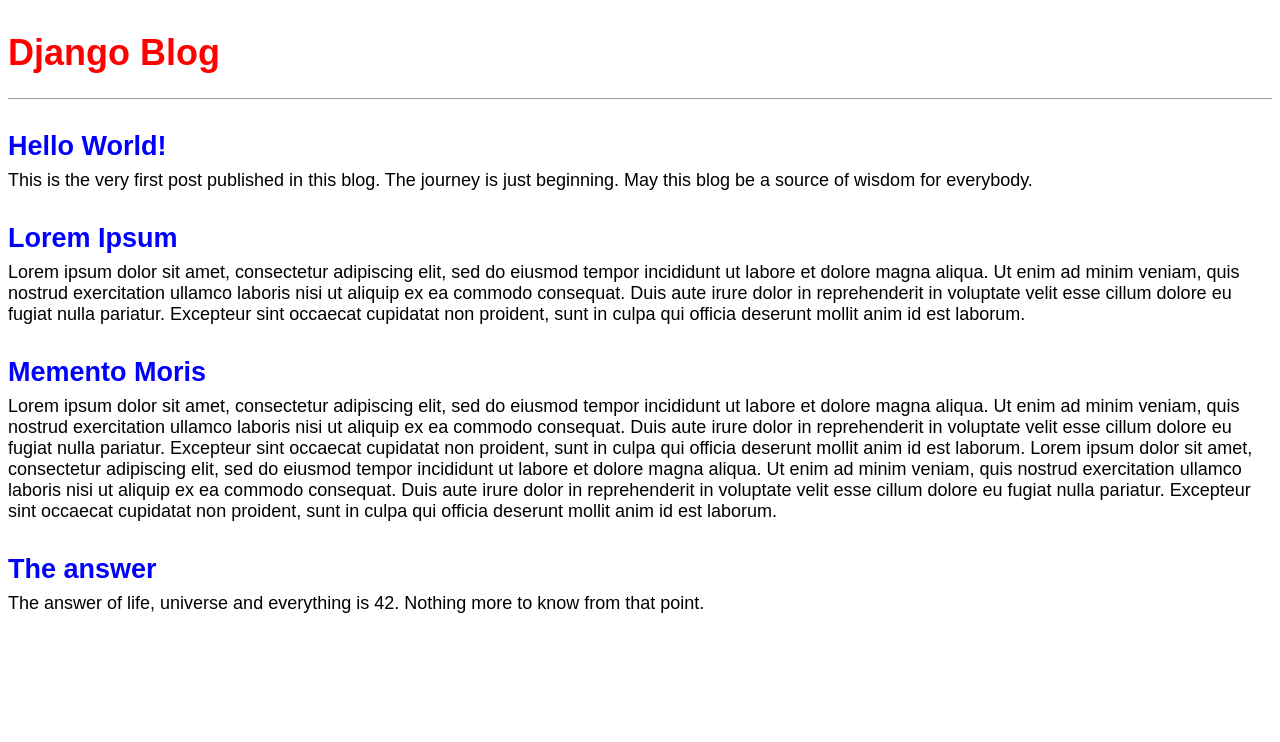
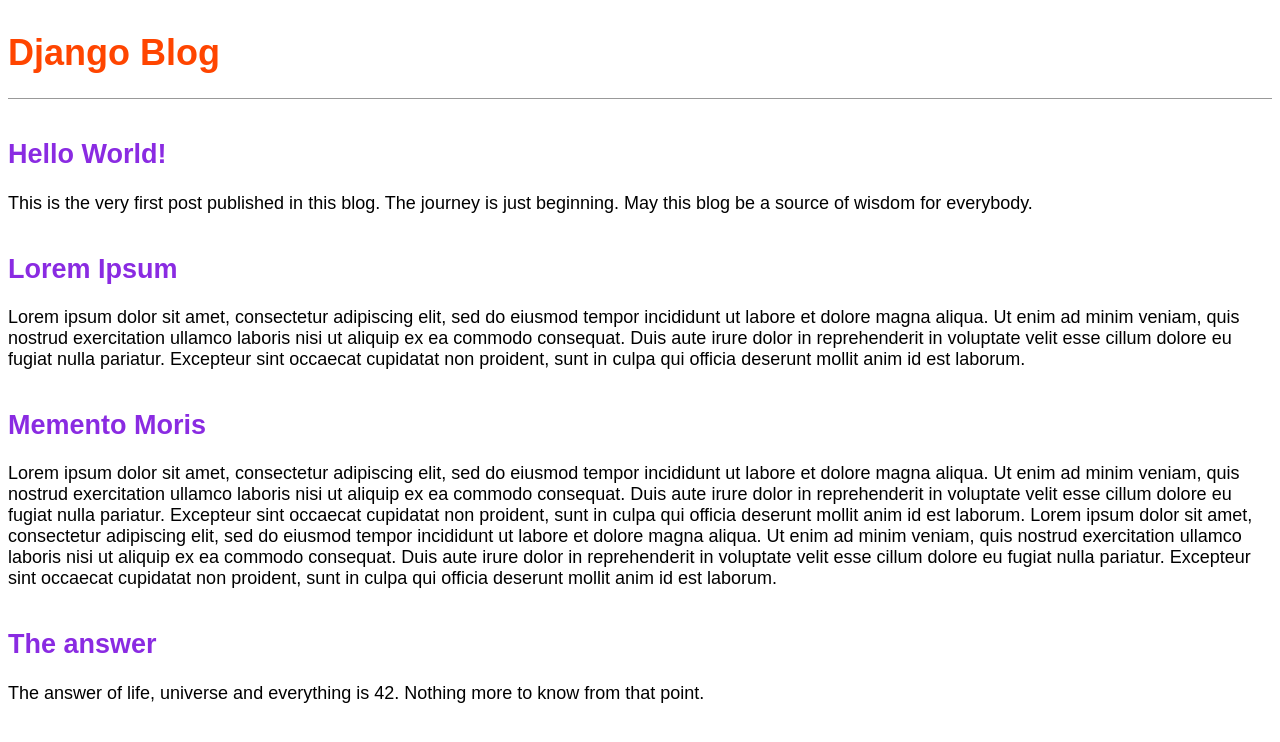
Before and after one commit to ever-eduardo/python-labs, a Django app: page / in a window 1280 px wide. Shown: the top 742 px of the page. Run offline with Django 4.2, Linux system fonts and the light colour scheme; data comes from the database, SQL or seed files in the repository.

Commit message:
Update base.css

```diff
--- a/web development/django/blog/static/css/base.css
+++ b/web development/django/blog/static/css/base.css
@@ -5,30 +5,30 @@
 
 header {
     border-bottom: 1px solid #999;
-    margin-bottom: 2rem;
+    margin-bottom: 2.5rem;
     display: flex;
 }
 
 header h1 a {
-    color: red;
+    color: orangered;
     text-decoration: none;
 }
 
 .post-entry {
-    margin-bottom: 2rem;
+    margin-bottom: 2.5rem;
 }
 
-.post-entry h2 {
-    margin: 0.5rem 0;
+.post-entry h2 a {
+    margin: 0.7rem 0;
 }
 
-.post-entry h2:hover {
-    color: red;
+.post-entry a:hover h2:hover {
+    color: blueviolet;
 }
 
 .post-entry h2 a,
 .post-entry h2 a:visited {
-    color: blue;
+    color: blueviolet;
     text-decoration: none;
 }
 
```
